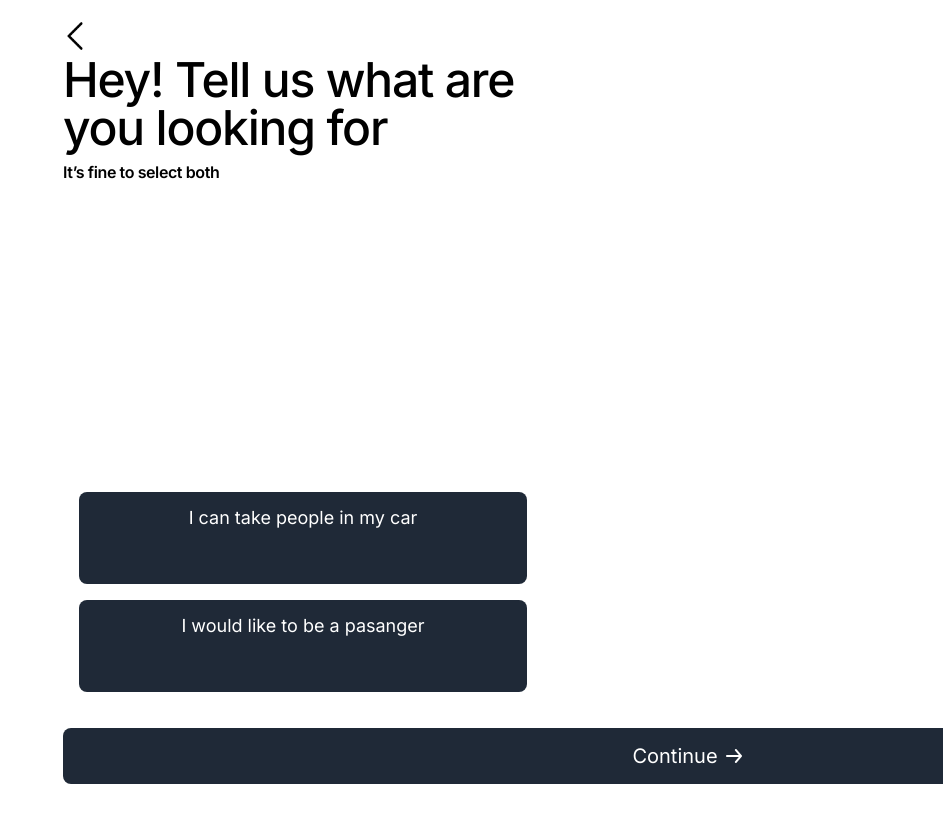
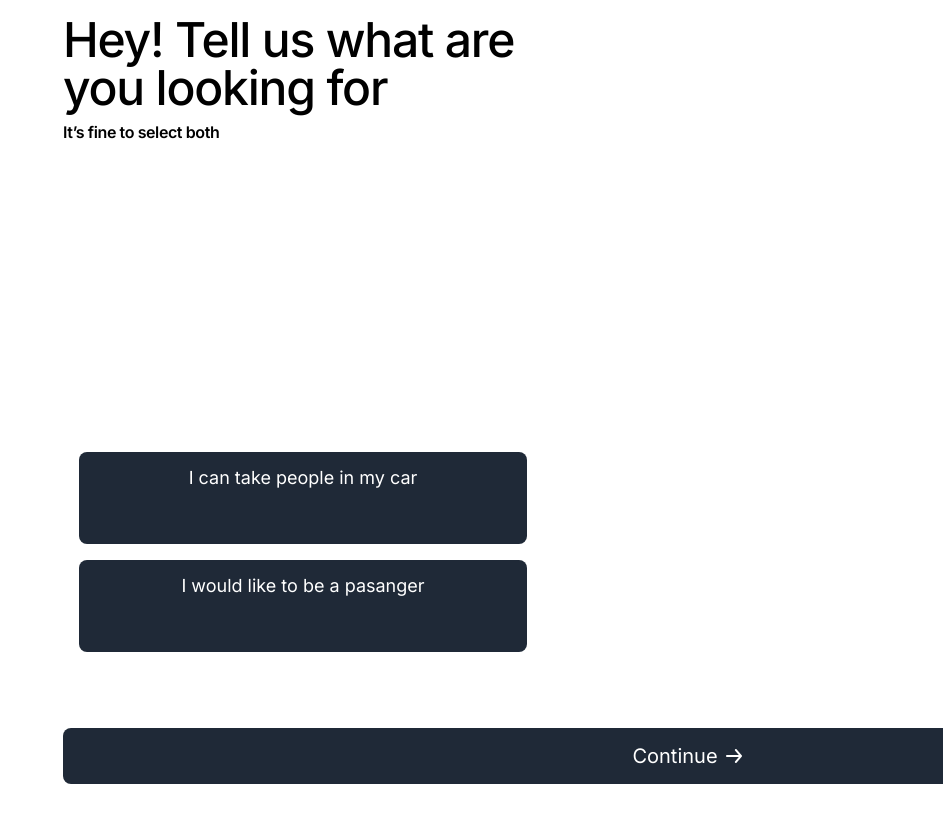
Before and after one commit to krzysztofcybulski/commuty, a React (Vite) app in the folder frontend/: page / in a window 1280 px wide. Shown: the top 822 px of the page, without its empty margins (337-1280 px from the left). Built offline with nearby package versions, Linux system fonts and the light colour scheme; no server answers.

Commit message:
Hide back button

```diff
--- a/frontend/src/components/OnboardingView.tsx
+++ b/frontend/src/components/OnboardingView.tsx
@@ -14,6 +14,7 @@ export interface OnboardingViewConfig {
     title?: string;
     subTitle?: string;
     buttonDisabled?: boolean;
+    hideBackButton?: boolean;
 }
 
 export interface OnboardingViewProps {
@@ -63,7 +64,7 @@ export const OnboardingView = ({children, config}: OnboardingViewProps) => {
 
     return <div className="w-full">
         <div className="flex flex-col items-stretch justify-stretch w-full top-0 p-4">
-            <BackButton view="WELCOME"/>
+            { !config.hideBackButton && <BackButton view="WELCOME"/> }
             <TypographyH1 text={config.title || ""} className="font-medium text-xl"/>
             <TypographyH2 text={config.subTitle || ""} className="mt-2 font-light text-base"/>
         </div>
--- a/frontend/src/views/RootView.tsx
+++ b/frontend/src/views/RootView.tsx
@@ -46,7 +46,8 @@ export const RootView = () => {
                         dispatch(updateView('SELECT_COMMUTING_PREFERENCES'))
                     },
                     title: 'Hey! Tell us what are you looking for',
-                    subTitle: 'It’s fine to select both'
+                    subTitle: 'It’s fine to select both',
+                    hideBackButton: true
                 }
             case 'SELECT_COMMUTING_PREFERENCES':
                 return {
```
